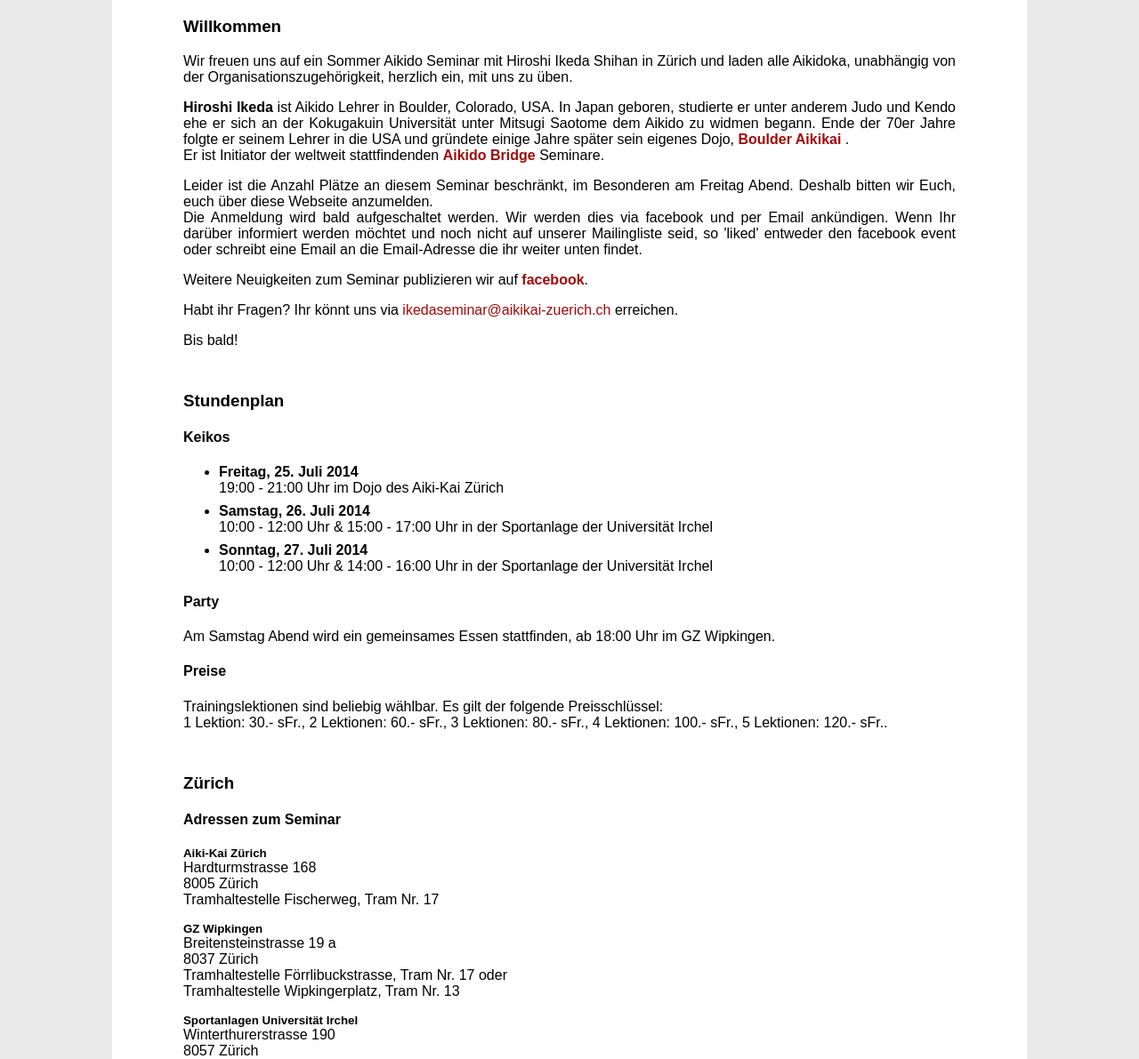
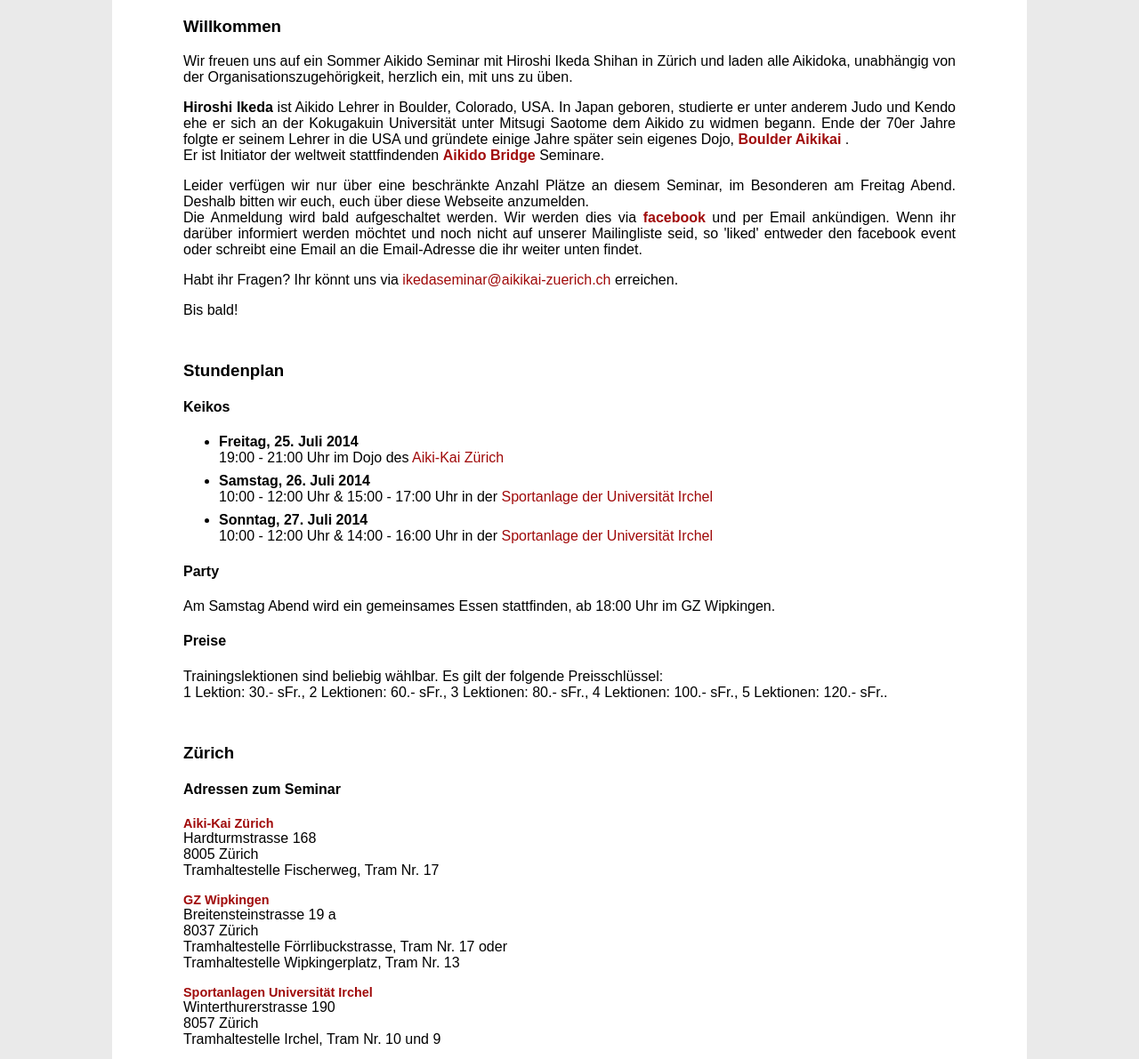
Before and after one commit to michigraber/associationmanager, a Django app: page /de/ in a window 1280 px wide. Shown: the part 538-1729 px from the top of the page at 89% size. Run offline with Django 3.2, Linux system fonts and the light colour scheme.

Commit message:
EN completed, incl Flyer.

```diff
--- a/ikedaseminar/templates/base.html
+++ b/ikedaseminar/templates/base.html
@@ -35,11 +35,11 @@
         }
 
         .header_en {
-            background-image: url({% static 'img/FlyerPicSkyline_en.png' %});
+            background-image: url({% static 'img/Flyer_with_Skyline_en.png' %});
         }
 
         .header_de {
-            background-image: url({% static 'img/FlyerPicSkyline_de.png' %});
+            background-image: url({% static 'img/Flyer_with_Skyline_de.png' %});
         }
 
         #header a {
@@ -106,6 +106,7 @@
         }
 
         #content h5 {
+            font-size: 90%;
             margin: 0;
         }
 
--- a/ikedaseminar/templates/welcome.html
+++ b/ikedaseminar/templates/welcome.html
@@ -23,17 +23,15 @@ href='http://www.boulderaikikai.org'> Boulder Aikikai</a>
 href='http://www.aikidobridge.com/'> Aikido Bridge</a></strong> Seminare.
 </p>
 <p>
-Leider ist die Anzahl Pl&auml;tze an diesem Seminar beschr&auml;nkt, im
-Besonderen am Freitag Abend. Deshalb bitten wir Euch, euch &uuml;ber diese
-Webseite anzumelden.<br>
-Die Anmeldung wird bald aufgeschaltet werden. Wir werden dies via facebook und
-per Email ank&uuml;ndigen. Wenn Ihr dar&uuml;ber informiert werden
+Leider verf&uuml;gen wir nur &uuml;ber eine beschr&auml;nkte Anzahl Pl&auml;tze
+an diesem Seminar, im Besonderen am Freitag Abend. Deshalb bitten wir euch,
+euch &uuml;ber diese Webseite anzumelden.<br>
+Die Anmeldung wird bald aufgeschaltet werden. Wir werden dies via <strong><a
+href='https://www.facebook.com/events/1424373427807139/'>facebook</a></strong>
+und per Email ank&uuml;ndigen. Wenn ihr dar&uuml;ber informiert werden
 m&ouml;chtet und noch nicht auf unserer Mailingliste seid, so 'liked' entweder
 den facebook event oder schreibt eine Email an die Email-Adresse die ihr weiter
 unten findet.
-</p>
-<p>Weitere Neuigkeiten zum Seminar publizieren wir auf <strong><a
-    href='https://www.facebook.com/events/1424373427807139/'>facebook</a></strong>.
 </p>
 <p>
 Habt ihr Fragen? Ihr k&ouml;nnt uns via <a
@@ -50,13 +48,13 @@ class='at'>&#64;</span>aikikai-zuerich&#46;ch</a> erreichen.
 <h4>Keikos</h4>
 <ul>
     <li><strong>Freitag, 25. Juli 2014</strong><br>
-    19:00 - 21:00 Uhr im Dojo des Aiki-Kai Z&uuml;rich</li>
+    19:00 - 21:00 Uhr im Dojo des <a href='#AikiKai'>Aiki-Kai Z&uuml;rich</a></li>
     <li><strong>Samstag, 26. Juli 2014</strong><br>
-    10:00 - 12:00 Uhr & 15:00 - 17:00 Uhr in der Sportanlage der
-    Universit&auml;t Irchel</li>
-    <li><strong>Sonntag, 27. Juli 2014</strong><br>
-    10:00 - 12:00 Uhr & 14:00 - 16:00 Uhr in der Sportanlage der
-    Universit&auml;t Irchel</li>
+    10:00 - 12:00 Uhr & 15:00 - 17:00 Uhr in der <a href='#Irchel'>Sportanlage
+    der Universit&auml;t Irchel</a></li> <li><strong>Sonntag, 27. Juli
+    2014</strong><br>
+    10:00 - 12:00 Uhr & 14:00 - 16:00 Uhr in der <a href='#Irchel'>Sportanlage
+        der Universit&auml;t Irchel</a></li>
 </ul>
 
 <h4>Party</h4>
@@ -76,20 +74,20 @@ Lektionen: 100.- sFr., 5 Lektionen: 120.- sFr..</br>
 
 <h4>Adressen zum Seminar</h4>
 <p>
-<h5>Aiki-Kai Z&uuml;rich</h5>
+<h5><a id='AikiKai' href='http://www.aikikai-zuerich.ch'>Aiki-Kai Z&uuml;rich</a></h5>
 Hardturmstrasse 168<br>
 8005 Z&uuml;rich<br>
 Tramhaltestelle Fischerweg, Tram Nr. 17
 </p>
 <p>
-<h5>GZ Wipkingen</h5>
+<h5><a id='#GZ'>GZ Wipkingen</a></h5>
 Breitensteinstrasse 19 a<br>
 8037 Z&uuml;rich<br>
 Tramhaltestelle F&ouml;rrlibuckstrasse, Tram Nr. 17 oder<br>
 Tramhaltestelle Wipkingerplatz, Tram Nr. 13
 </p>
 <p>
-<h5>Sportanlagen Universit&auml;t Irchel</h5>
+<h5><a id='Irchel' href='http://portal.asvz.ethz.ch/Anlagen/Seiten/Irchel.aspx'>Sportanlagen Universit&auml;t Irchel</a></h5>
 Winterthurerstrasse 190<br>
 8057 Z&uuml;rich<br>
 Tramhaltestelle Irchel, Tram Nr. 10 und 9
@@ -103,19 +101,22 @@ Tramhaltestelle Irchel, Tram Nr. 10 und 9
 <h4>&Uuml;bernachten</h4>
 <p>
 <h5>Dojo Aiki-Kai Z&uuml;rich</h5>
-Es besteht die M&ouml;glickeit im Dojo des Aiki-Kai Z&uuml;rich zu &uuml;bernachten. Wir haben Platz f&uuml;r ungef&auml;hr 30 Personen.
+Es besteht die M&ouml;glickeit im Dojo des Aiki-Kai Z&uuml;rich zu &uuml;bernachten. Wir haben Platz f&uuml;r ungef&auml;hr 40 Personen.
 </p>
 <p>
 <h5>Zeltplatz am Z&uuml;richsee</h5>
 Am Ufer des Z&uuml;richsee liegt ein idyllischer <a href='http://www.fischers-fritz.ch/en/camping/impressions.html'>Zeltplatz</a>. Er ist mit dem &ouml;ffentlichen Verkehr ca 40 Minuten von den Trainingsst&auml;tten entfernt.
 </p>
+<p align=center>
+<img src='{% static 'img/zeltplatz.jpeg' %}'>
+</p>
 <p>
 <h5>Hotels und Gasth&auml;user</h5>
-In der obigen Karte haben wir einige Hotels und Gasth&auml;user aufgelistet. Weitere Angebote findet Ihr bei <a href='http://www.zuerich.com/en/hotels-in-zurich/hotel-zurich-city-center.html'>Z&uuml;rich Tourismus</a>.
+In der obigen Karte haben wir einige Hotels und Gasth&auml;user aufgelistet. Weitere Angebote findet ihr bei <a href='http://www.zuerich.com/en/hotels-in-zurich/hotel-zurich-city-center.html'>Z&uuml;rich Tourismus</a>.
 </p>
 <p>
 <h4>&Ouml;ffentlicher Verkehr</h4>
-Wenn Ihr mit dem &ouml;ffentlichen Verkehr unterwegs seid, dann lohnt es sich
+Wenn ihr mit dem &ouml;ffentlichen Verkehr unterwegs seid, dann lohnt es sich
 eine <a
 href='https://www.stadt-zuerich.ch/vbz/de/index/tickets/sortiment_preise/tageskarte_einzelbillett.secure.html'>VBZ
 Tageskarte</a> zu kaufen. Bei Anreise vom Flughafen k&ouml;nnen
@@ -138,9 +139,9 @@ invite all aikidoka irrespective of their affiliation to practice with us.
 He grew up in Tokyo where he studied Kendo and Judo before he started aikido at
 Kokugakuin University with Mitsugi Saotome. At the end of the seventies he
 followed his teacher to the United States where he founded a few years later
-his own dojo <strong><a href='http://www.boulderaikikai.org'>
+his own dojo, <strong><a href='http://www.boulderaikikai.org'>
 Boulder Aikikai</a> </strong>.<br>
-He is the Initiator of the international <strong><a
+He is the initiator of the international <strong><a
 href='http://www.aikidobridge.com/'> Aikido Bridge</a></strong> seminars.
 </p>
 <p>
```
Also changed, not shown: ikedaseminar/static/img/FlyerPicSkyline_de.png (deleted), ikedaseminar/static/img/FlyerPicSkyline_en.png (deleted), ikedaseminar/static/img/Flyer_with_skyline_de.png (added), ikedaseminar/static/img/Flyer_with_skyline_en.png (added), 2 other files.
